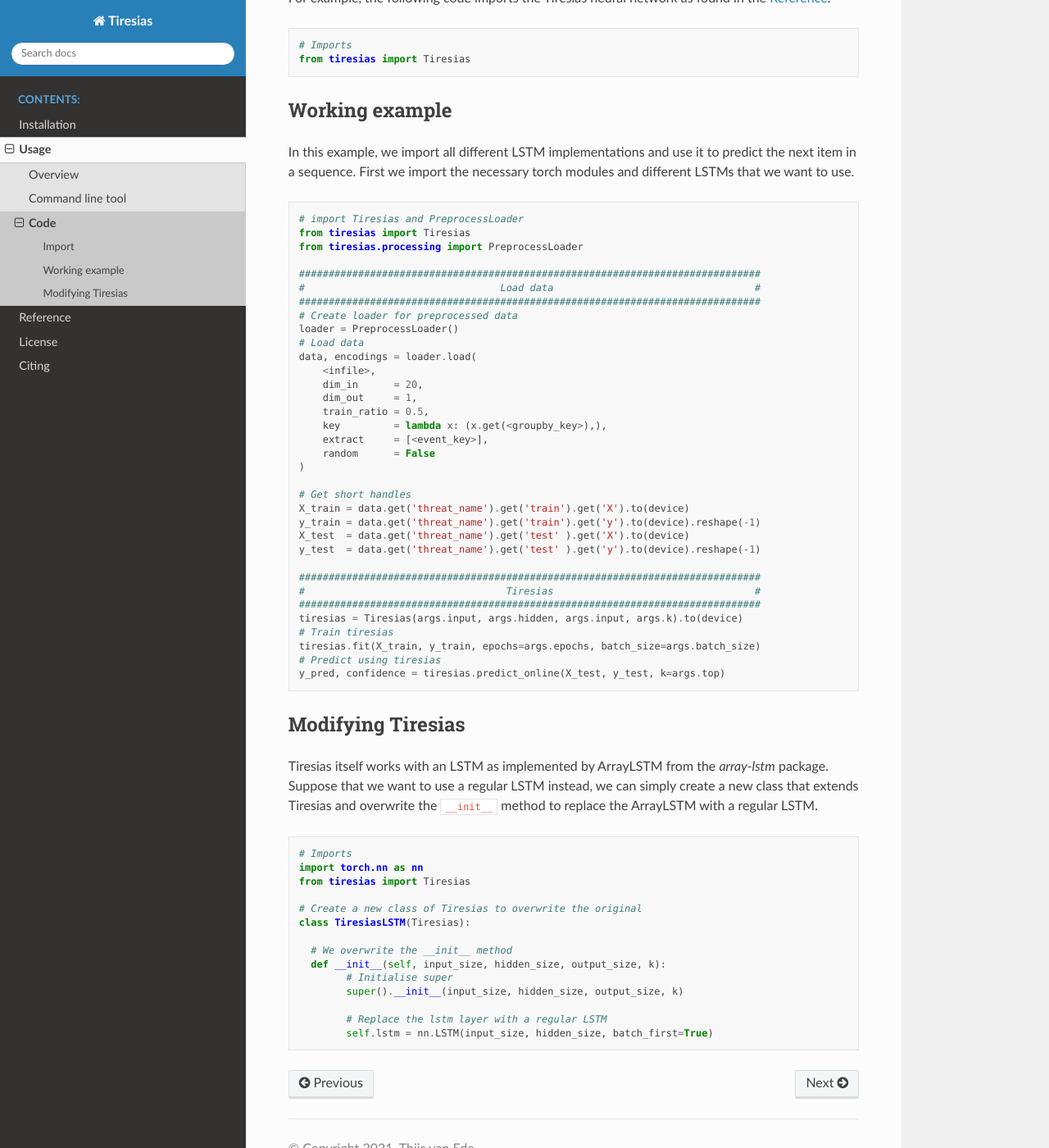
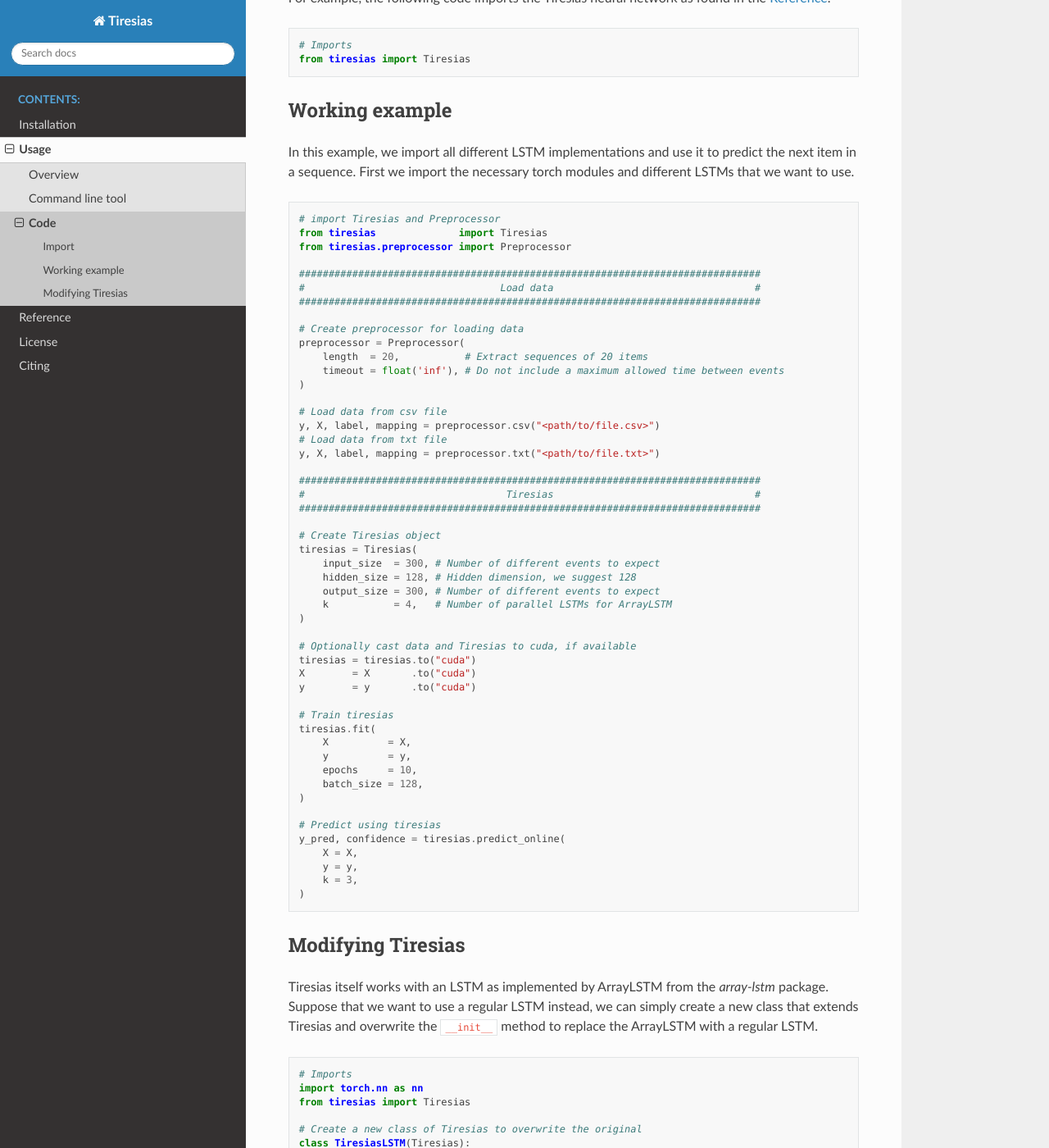
Before and after one commit to Thijsvanede/Tiresias, a Sphinx documentation site: the page built from docs/source/usage/code.rst, in a window 1280 px wide and 1400 px high, scrolled down 457 px. Shown: the whole window at 82% size. Built offline with Sphinx 7.4.7 and the Read the Docs theme 2.0.0, drawn with Linux system fonts in a browser that asks for light colours.

Commit message:
Fixed Usage docs

```diff
--- a/docs/source/usage/code.rst
+++ b/docs/source/usage/code.rst
@@ -28,40 +28,56 @@
 
 .. code:: python
 
-  # import Tiresias and PreprocessLoader
-  from tiresias import Tiresias
-  from tiresias.processing import PreprocessLoader
+  # import Tiresias and Preprocessor
+  from tiresias              import Tiresias
+  from tiresias.preprocessor import Preprocessor
 
   ##############################################################################
   #                                 Load data                                  #
   ##############################################################################
-  # Create loader for preprocessed data
-  loader = PreprocessLoader()
-  # Load data
-  data, encodings = loader.load(
-      <infile>,
-      dim_in      = 20,
-      dim_out     = 1,
-      train_ratio = 0.5,
-      key         = lambda x: (x.get(<groupby_key>),),
-      extract     = [<event_key>],
-      random      = False
+
+  # Create preprocessor for loading data
+  preprocessor = Preprocessor(
+      length  = 20,           # Extract sequences of 20 items
+      timeout = float('inf'), # Do not include a maximum allowed time between events
   )
 
-  # Get short handles
-  X_train = data.get('threat_name').get('train').get('X').to(device)
-  y_train = data.get('threat_name').get('train').get('y').to(device).reshape(-1)
-  X_test  = data.get('threat_name').get('test' ).get('X').to(device)
-  y_test  = data.get('threat_name').get('test' ).get('y').to(device).reshape(-1)
+  # Load data from csv file
+  y, X, label, mapping = preprocessor.csv("<path/to/file.csv>")
+  # Load data from txt file
+  y, X, label, mapping = preprocessor.txt("<path/to/file.txt>")
 
   ##############################################################################
   #                                  Tiresias                                  #
   ##############################################################################
-  tiresias = Tiresias(args.input, args.hidden, args.input, args.k).to(device)
+
+  # Create Tiresias object
+  tiresias = Tiresias(
+      input_size  = 300, # Number of different events to expect
+      hidden_size = 128, # Hidden dimension, we suggest 128
+      output_size = 300, # Number of different events to expect
+      k           = 4,   # Number of parallel LSTMs for ArrayLSTM
+  )
+
+  # Optionally cast data and Tiresias to cuda, if available
+  tiresias = tiresias.to("cuda")
+  X        = X       .to("cuda")
+  y        = y       .to("cuda")
+
   # Train tiresias
-  tiresias.fit(X_train, y_train, epochs=args.epochs, batch_size=args.batch_size)
+  tiresias.fit(
+      X          = X,
+      y          = y,
+      epochs     = 10,
+      batch_size = 128,
+  )
+
   # Predict using tiresias
-  y_pred, confidence = tiresias.predict_online(X_test, y_test, k=args.top)
+  y_pred, confidence = tiresias.predict_online(
+      X = X,
+      y = y,
+      k = 3,
+  )
 
 Modifying Tiresias
 ^^^^^^^^^^^^^^^^^^
```
Also changed, not shown: docs/source/usage/commandline.rst (+21 -17 lines).
